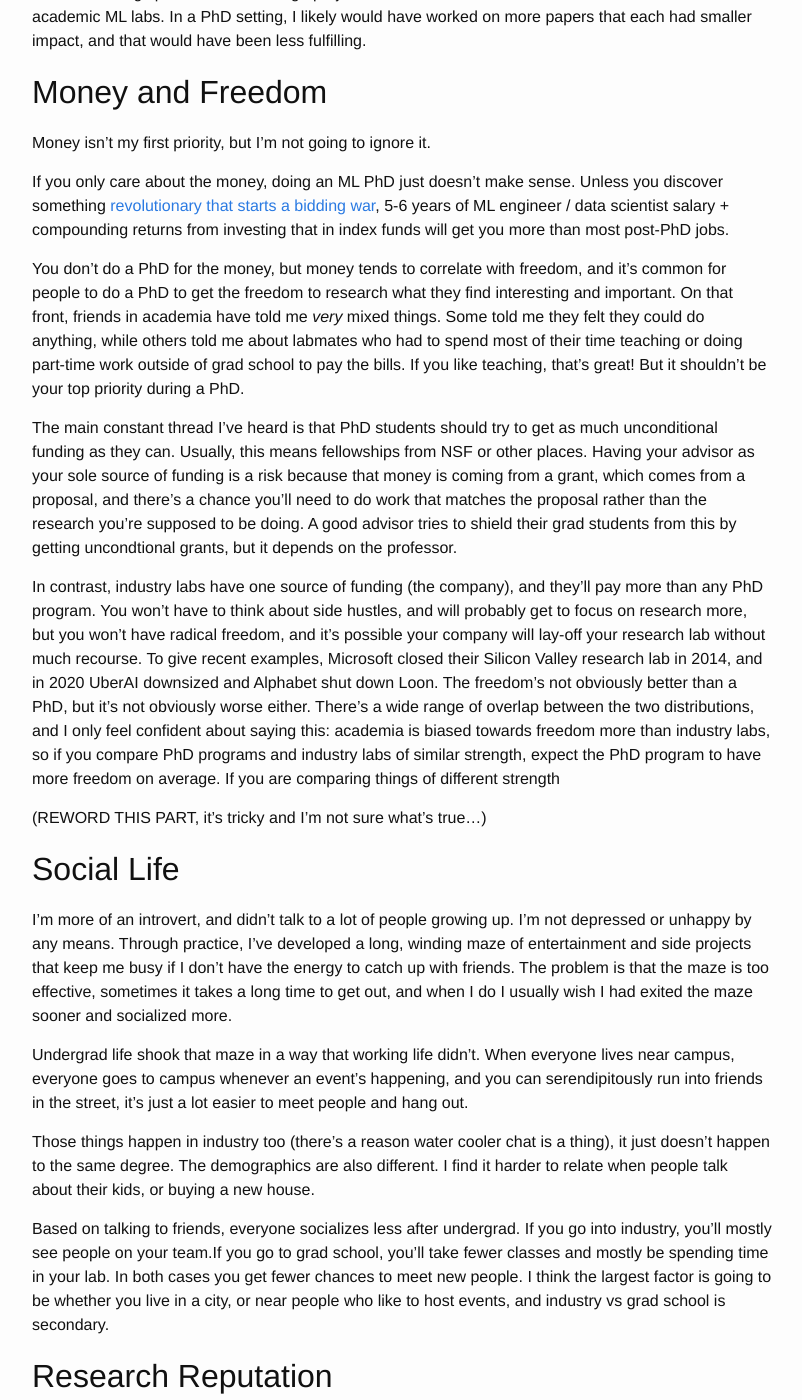
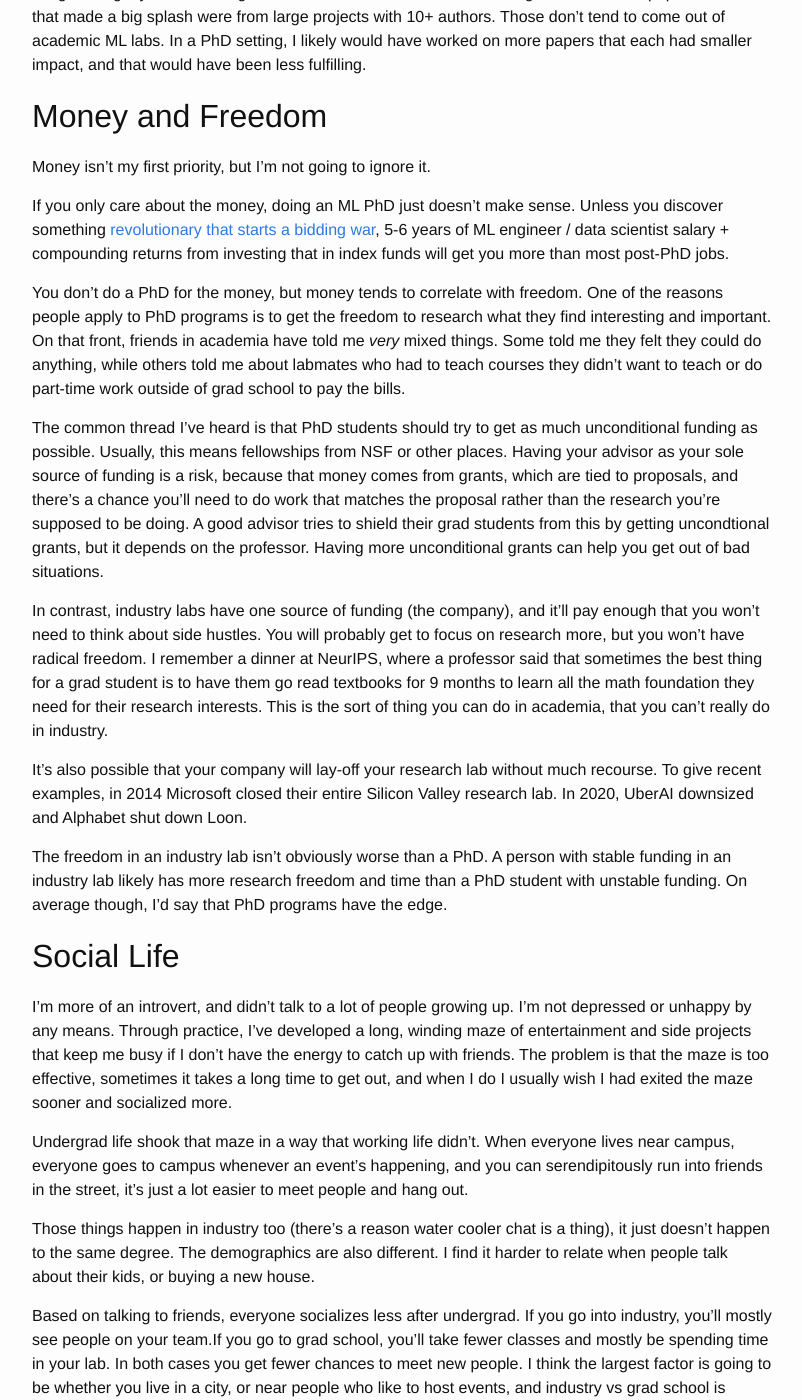
Before and after one commit to alexirpan/alexirpan.github.io, a Jekyll site: the page built from _posts/2021-03-14-grad-school-5years.markdown, in a window 1280 px wide and 1400 px high, scrolled down 2822 px. Shown: the whole window, without its empty margins (238-1040 px from the left). Built offline with Jekyll 4.4.1, drawn with Linux system fonts in a browser that asks for light colours; nearby versions of some CDN libraries; formulas are drawn with MathJax 3; some of the changed text lies outside the part shown.

Commit message:
Adding section based on feedback, will need to cut down on this later

```diff
--- a/_posts/2021-03-14-grad-school-5years.markdown
+++ b/_posts/2021-03-14-grad-school-5years.markdown
@@ -61,7 +61,8 @@
 
 Additionally, professor recommendations are a large part of PhD applications.
 Your research skills may not decay that quickly, but your professor's memory of
-those skills might.
+those skills might. For that reason, it's better to apply first and defer the offers
+you get if you want to keep your options open.
 
 Right now, I feel I can achieve my goals without going back
 to get a PhD, and although formally having the degree would be nice, I don't
@@ -168,32 +169,36 @@
 5-6 years of ML engineer / data scientist salary + compounding returns from investing that
 in index funds will get you more than most post-PhD jobs.
 
-You don't do a PhD for the money, but money tends to correlate with freedom, and it's common
-for people to do a PhD to get the freedom to research what they find interesting and important.
+You don't do a PhD for the money, but money tends to correlate with freedom. One of the reasons
+people apply to PhD programs is to get the freedom to research what they find interesting and
+important.
 On that front, friends in academia have told me *very* mixed things. Some told me they felt they
 could do anything, while others told me about labmates who
-had to spend most of their time teaching or doing part-time work outside of grad school to pay the bills.
-If you like teaching, that's great! But it shouldn't be your top priority during a PhD.
+had to teach courses they didn't want to teach or do part-time work outside of grad school to pay the bills.
 
-The main constant thread I've heard is that PhD students should try to get as much unconditional
-funding as they can. Usually, this means fellowships from NSF or other places. Having your
-advisor as your sole source of funding is a risk because that money is coming from a grant,
-which comes from a proposal, and there's a chance you'll need to do work that matches the
+The common thread I've heard is that PhD students should try to get as much unconditional
+funding as possible. Usually, this means fellowships from NSF or other places. Having your
+advisor as your sole source of funding is a risk, because that money comes from grants,
+which are tied to proposals, and there's a chance you'll need to do work that matches the
 proposal rather than the research you're supposed to be doing. A good advisor tries to shield
 their grad students from this by getting uncondtional grants, but it depends on the professor.
+Having more unconditional grants can help you get out of bad situations.
 
-In contrast, industry labs have one source of funding (the company), and they'll pay more than any
-PhD program. You won't have to think about side hustles, and will probably get to focus on
-research more, but you won't have radical freedom, and it's possible your company will lay-off your
+In contrast, industry labs have one source of funding (the company), and it'll pay enough that you
+won't need to think about side hustles. You will probably get to focus on research more, but you
+won't have radical freedom. I remember a dinner at NeurIPS, where a professor said that sometimes
+the best thing for a grad student is to have them go read textbooks for 9 months to learn all the
+math foundation they need for their research interests. This is the sort of thing you can do
+in academia, that you can't really do in industry.
+
+It's also possible that your company will lay-off your
 research lab without much recourse. To give recent examples,
-Microsoft closed their Silicon Valley research lab in 2014, and in 2020 UberAI downsized and Alphabet
-shut down Loon. The freedom's not obviously better than a PhD, but it's not obviously worse either.
-There's a wide range of overlap between the two distributions, and I only feel confident about saying this:
-academia is biased towards freedom more than industry labs, so if you compare PhD programs and industry
-labs of similar strength, expect the PhD program to have more freedom on average. If you are comparing
-things of different strength
+in 2014 Microsoft closed their entire Silicon Valley research lab. In 2020, UberAI downsized and Alphabet
+shut down Loon.
 
-(REWORD THIS PART, it's tricky and I'm not sure what's true...)
+The freedom in an industry lab isn't obviously worse than a PhD. A person with stable funding in an
+industry lab likely has more research freedom and time than a PhD student with unstable funding.
+On average though, I'd say that PhD programs have the edge.
 
 
 Social Life
@@ -363,10 +368,15 @@
 stay on the cutting edge.
 
 I would probably be doing more theory if I had gone to a PhD program. My research interests
-aren't perfectly aligned with my day-to-day work, but it's not that different and I'm willing to
+aren't perfectly aligned with my day-to-day work, but they're reasonably aligned and I'm willing to
 take the trade-offs it comes with. The good part of robot learning is that getting things to work
 in the real world makes you directly hit hard, interesting problems that have to be solved for ML research to be
 useful. The bad part is that you have to deal with the real world.
+
+Figuring out a research direction is one of the most helpful deciding factors when choosing
+between industry and research. The subfield you pick affects the number of job openings industry
+will have for you. If you want to work in a less popular subfield, academia may be your only option.
+It's up to you how much you're willing to bend.
 
 
 Type of Work Done
@@ -380,12 +390,69 @@
 
 When I talk to people considering skipping a PhD, a common worry they have is that if they join
 an industry research lab, they'll be expected to do more software engineering work and less research.
-I do think it's more likely you'll do more grunt SWE work if you don't have a PhD, but 1) it depends
-on the team, and 2) even if you have a PhD, you'll probably do grunt SWE work.
-
-I've said this before, but research tools will always feel deficient, because your research will
+The first piece of advice I'd give is that even if you have a PhD, you'll probably do grunt SWE work.
+Research tools will always feel deficient, because your research will
 uncover new problems, and it's unlikely the perfect tool exists for a problem no one but you has
 seen before. A PhD will not save you - you will be debugging garbage your entire life.
+
+The second piece of advice is that I think getting boxed into non-research work is a real, valid
+concern. Unfortunately, every industry lab is different, so I don't have much advice besides
+asking friends who work in those labs, if you know any. In my experience, if you like a project,
+you probably won't mind the SWE work, so I'd optimize for that first.
+
+Coming in through the AI residency program meant I did research from day 1, and by the end of that
+year I had convinced enough people to keep getting central roles in future research projects.
+However, I've also done a lot of SWE work for each project, because they usually involved
+large distributed systems that were tricky to understand, build, and debug. I think my day-to-day
+work would have been similar in academia, I'd just be debugging different kinds of distributed
+systems.
+
+
+Skills Learned
+---------------------------------------------------------------------------------------
+
+In an industry lab, you'll learn software engineering best practices. Or rather, you'll be
+forced to do code reviews, write unit tests, etc., because otherwise your code isn't getting
+checked into the repository.
+
+Most PhD programs don't do this. I understand why, but...okay, I'm going to rant for a bit.
+Pardon the side track.
+
+Research code is, as a rule, not very good. I used to think this was fine and even
+desirable. I no longer think this is true.
+
+There is this longstanding idea that research code is bad because researchers don't know if
+their ideas will work. If the idea doesn't work out, then time spent cleaning up the
+implementation is wasted, compared to spending the time on new ideas. I 100% agree with
+this, all the very good researchers I know try lots of ideas. (Pure volume isn't enough,
+they try their ideas with purpose, but they try a lot of ideas with purpose.)
+
+My issue is that people take this too far. Look, writing beautiful code takes time. Writing
+*legible* code does not take much more time. Cleaner code (with real variable names)
+reduces the complexity of the mental model of your code, which makes it easier to catch bugs.
+This is especially important in machine learning, where bugs don't surface as compiler
+errors, they surface as 20% drops in performance that could come from bugs, or bad data,
+or a bad model, and you want to make sure that bugs are easy to quickly disprove. *It
+will save time in the long run, even if you're the only one who looks at your research code,* and if you
+ever work with collaborators, they'll thank you. This is especially true if your
+collaborator is future-you, replying to a reviewer rebuttal asking for a new experiment
+2 months after you've looked at any of your paper's code.
+
+You'll get better at coding in an industry lab. It's a bit of an osmosis thing - you're
+embedded in a company with non-researcher SWEs and will happen to pick up good habits from them.
+And this will make you a better researcher.
+
+Now on the flip side, you're not going to teach many classes in industry. Depending on the
+company, you have the chance to teach some, but you'll have many more chances in academia.
+And teaching will also make you a better researcher, because it will force you to clarify
+ideas until newcomers can understand them, which is the exact skill you need when writing papers.
+
+Academia will also provide more mentorship opportunities. In academia, the totem pole
+is professor > postdoc > grad student > undergrad. Going to a PhD program means you aren't on the
+bottom anymore, and you'll get to mentor undergrads that are looking to get into research.
+Whereas in industry, if you join out of undergrad, you're entering at the bottom of the totem
+pole again and will have fewer mentoring opportunities until the interns come, which is a seasonal
+thing.
 
 
 Conclusion
@@ -397,7 +464,7 @@
 I also don't have any plans to go back to academia. I'm not saying it'll never happen, but it would
 take something seismic for me to change my mind.
 
-The standard advice for rising undergrads is that they should mentally downweigh their enthusiasm
+The standard advice for students near the end of undergrad is that they should mentally downweigh their enthusiasm
 for grad school: if you're very excited about grad school, you should only be moderately excited,
 and if you're unsure about it, then you shouldn't go. I still agree with this, but I probably would have
 gotten *more* enthusiastic about research if I had gone to grad school. **This is not normal.**
```
